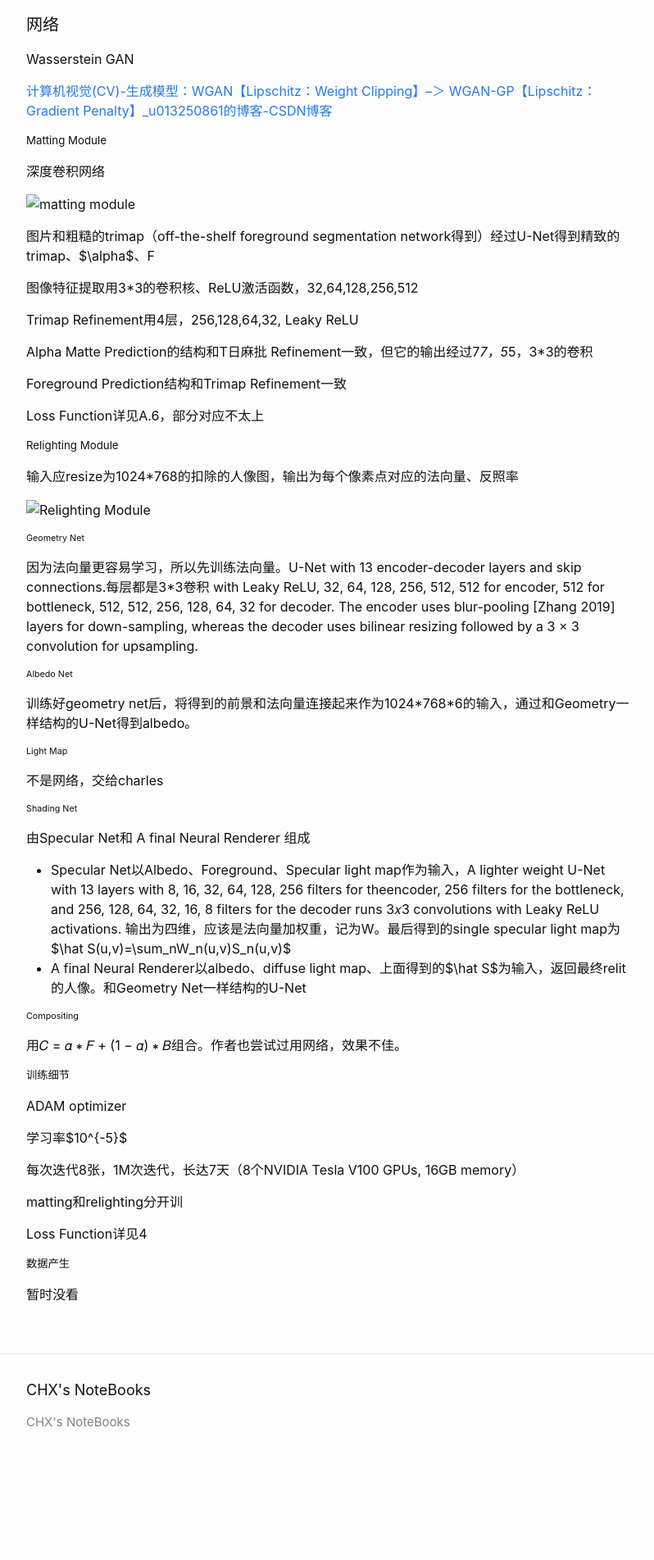
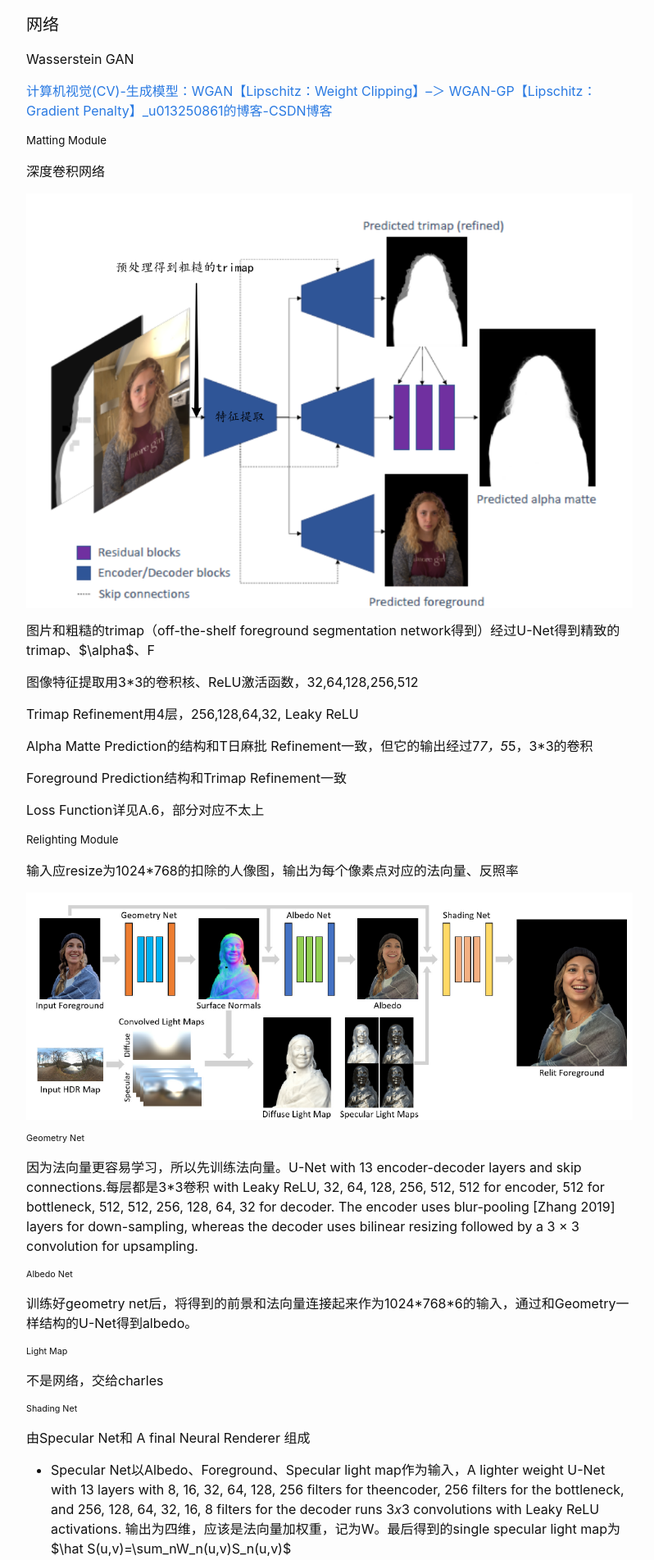
Before and after one commit to ChaosHarmoniX/Notebook, a Jekyll site: the page built from _posts/2022-8-19-relight-Learning.md, in a window 1280 px wide. Shown: the part 431-2334 px from the top of the page at 82% size, without its empty margins (238-1036 px from the left). Built offline with Jekyll 4.4.1, drawn with Linux system fonts in a browser that asks for light colours; our own code applies the rules of GitHub Pages for plain Markdown files; before the commit the page ends 2238 px from its top, so only the background shows below that.

Commit message:
relight learning note

```diff
--- a/_posts/2022-8-19-relight-Learning.md
+++ b/_posts/2022-8-19-relight-Learning.md
@@ -22,7 +22,7 @@ Wasserstein GAN
 
 深度卷积网络
 
-![matting module](./assets/images/Snipaste_2022-08-19_13-40-08.png)
+![matting module](https://chaosharmonix.github.io/Notebook/assets/images/Snipaste_2022-08-19_13-40-08.png)
 
 图片和粗糙的trimap（off-the-shelf foreground segmentation network得到）经过U-Net得到精致的trimap、$\alpha$、F
 
@@ -40,7 +40,7 @@ Loss Function详见A.6，部分对应不太上
 
 输入应resize为1024*768的扣除的人像图，输出为每个像素点对应的法向量、反照率
 
-![Relighting Module](./assets/images/Snipaste_2022-08-19_14-27-55.png)
+![Relighting Module](https://chaosharmonix.github.io/Notebook/assets/images/Snipaste_2022-08-19_14-27-55.png)
 
 ###### Geometry Net
 
```
